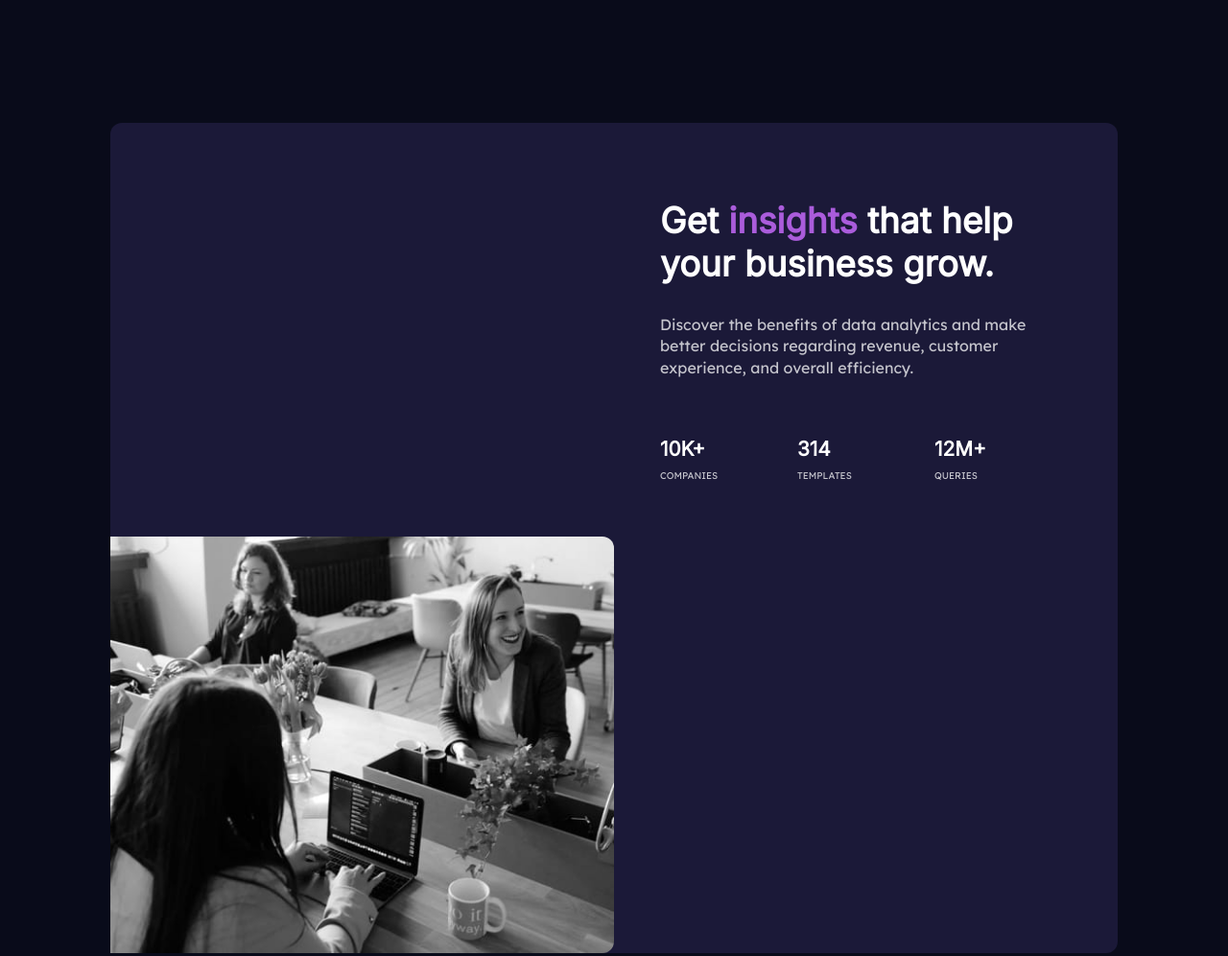
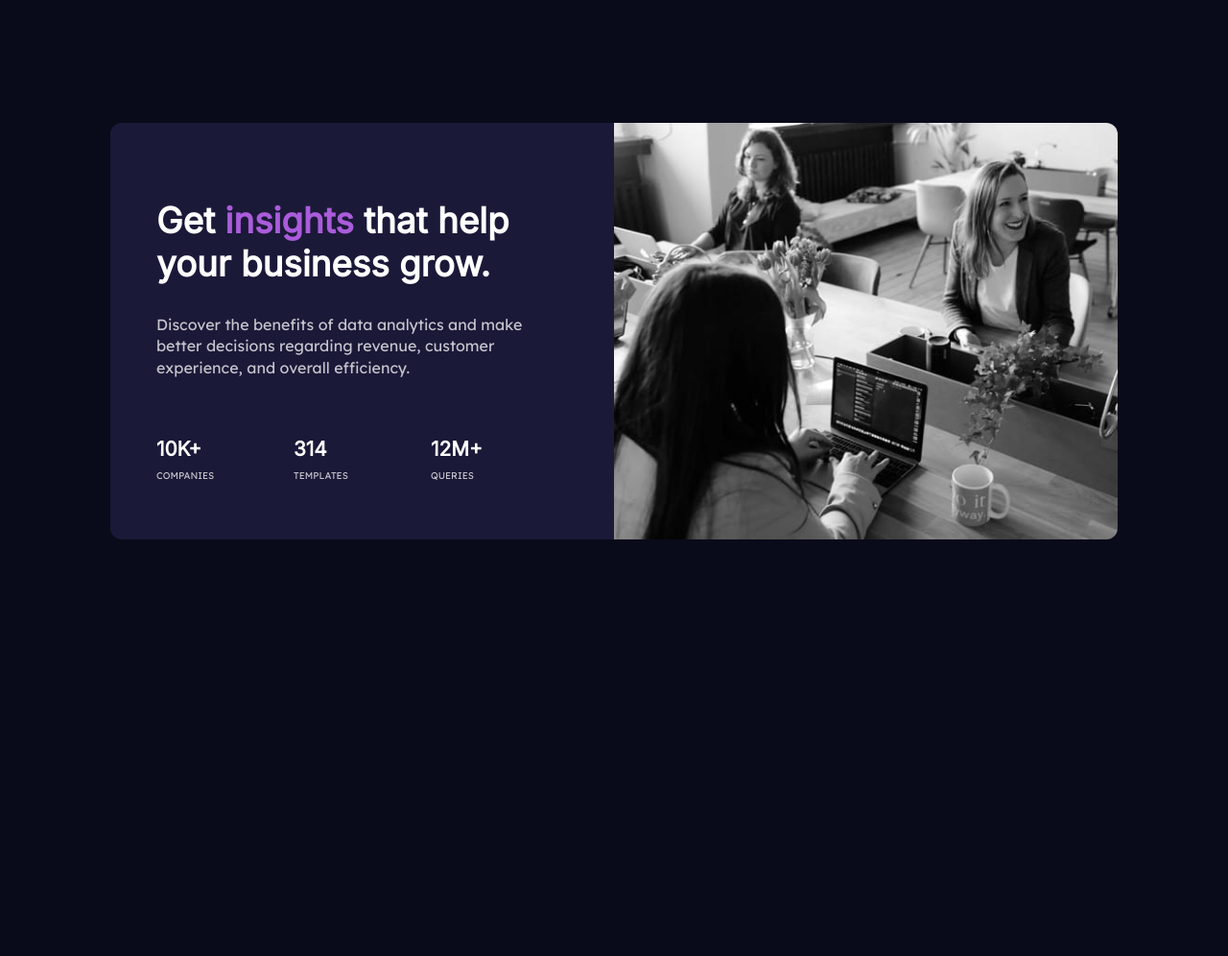
Before and after one commit to MohdSaquib114/stats-preview-cards-component, a plain HTML site: page index.html in a window 1280 px wide. Shown: the whole page at 96% size. After the commit the page ends 800 px from the top, so only its background shows below. Drawn offline with Linux system fonts and the light colour scheme.

Commit message:
Update index.html

```diff
--- a/index.html
+++ b/index.html
@@ -19,8 +19,9 @@
 </head>
 <body>
   <main>
- <section class="section-img">  <div class="img"> </div></section>
-   <!-- <img class="mobile-view-img"src="images/image-header-mobile.jpg" alt=""> -->
+    <div href="#" class="color-overlay">
+    <img class="mobile-view-img"src="images/image-header-mobile.jpg" alt="">
+    </div>
     <article>
       <h1  class="main-heading"> Get <span>insights</span> that help your business grow.
       </h1>
@@ -33,7 +34,10 @@
         </section>
 
     </article>
-    <img class="desktop-view-img" src="images/image-header-desktop.jpg" alt="">
+
+      <img class="desktop-view-img"src="images/image-header-desktop.jpg" alt="">
+
+    <!-- <img class="desktop-view-img" src="images/image-header-desktop.jpg" alt=""> -->
   </main>
 
 
```
